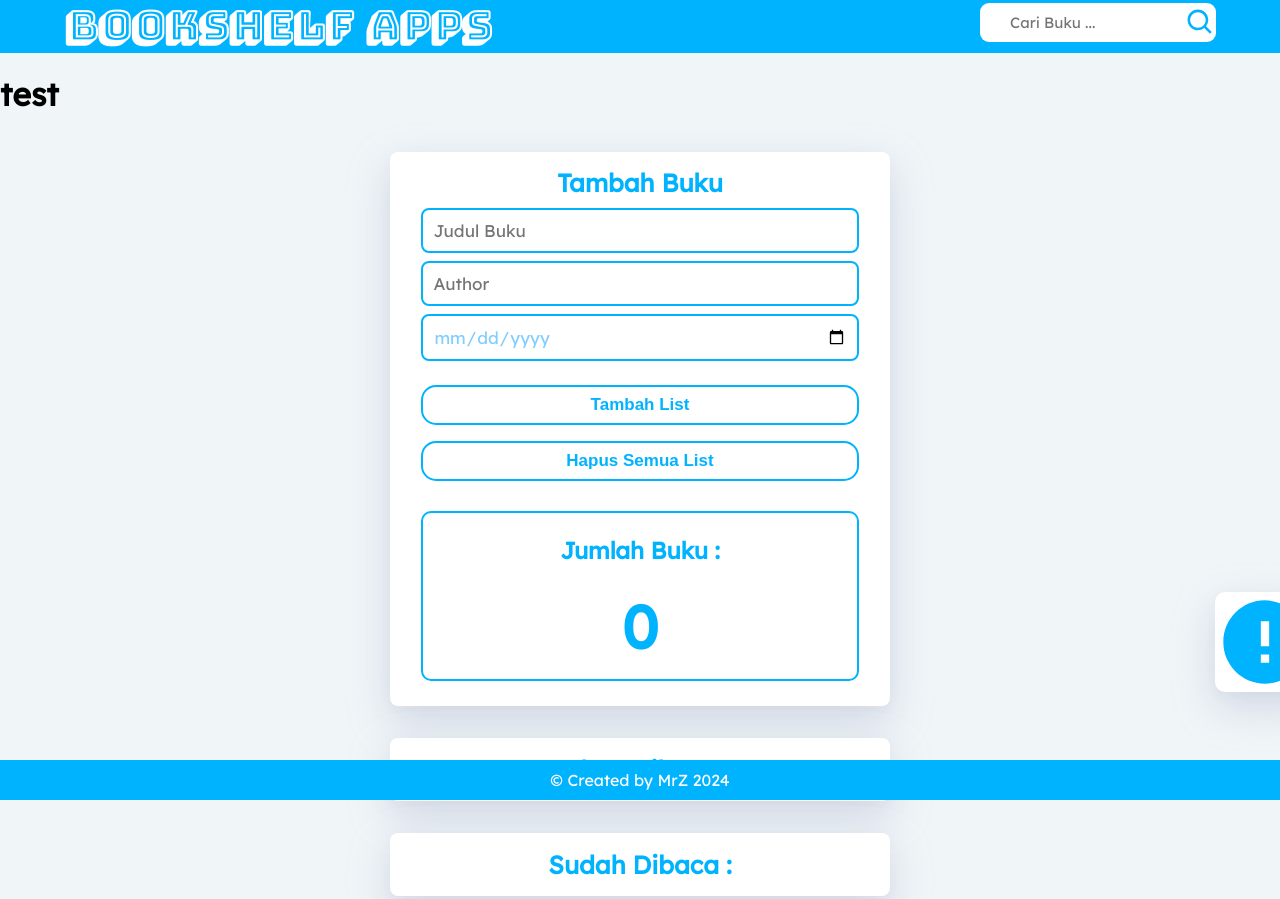
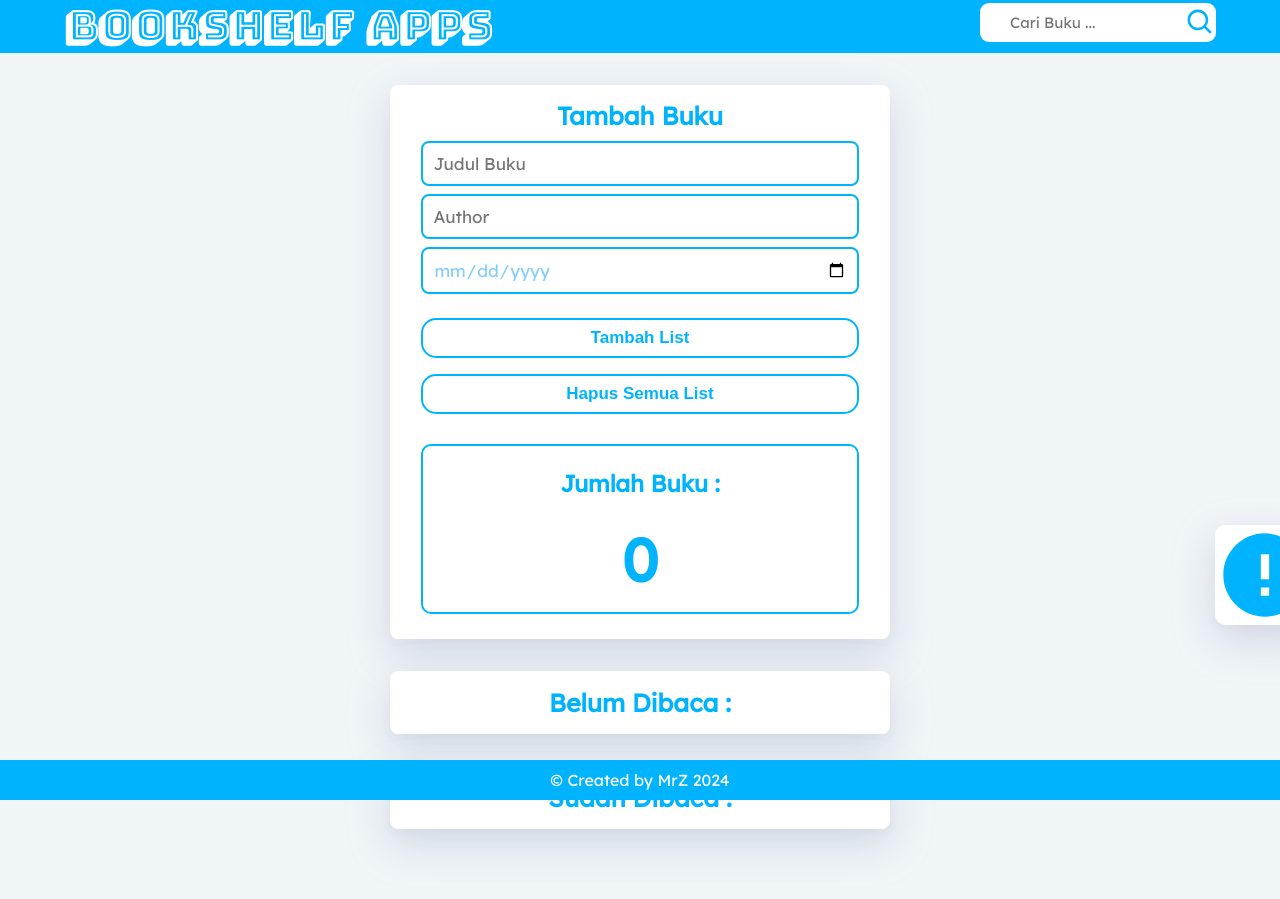
Before and after one commit to renemu/bookshelf-mrz, a plain HTML site: page index.html in a window 1280 px wide. Shown: the top 899 px of the page. Drawn offline with nearby package versions, Linux system fonts and the light colour scheme; some packages are replaced by stand-ins of ours; a script that the page names is missing; a web font is replaced by a local one.

Commit message:
deleted layout comment n text

```diff
--- a/index.html
+++ b/index.html
@@ -25,7 +25,7 @@
         <input class="" type="text" id="bookTitle" name="" placeholder="Cari Buku ..." />
       </form>
     </header>
-    <h1>test</h1>
+
     <div class="wrapper">
       <div class="container bg-white shadow">
         <h2 class="container-header text-center">Tambah Buku</h2>
```
Also changed, not shown: style.css (+0 -11 lines).
